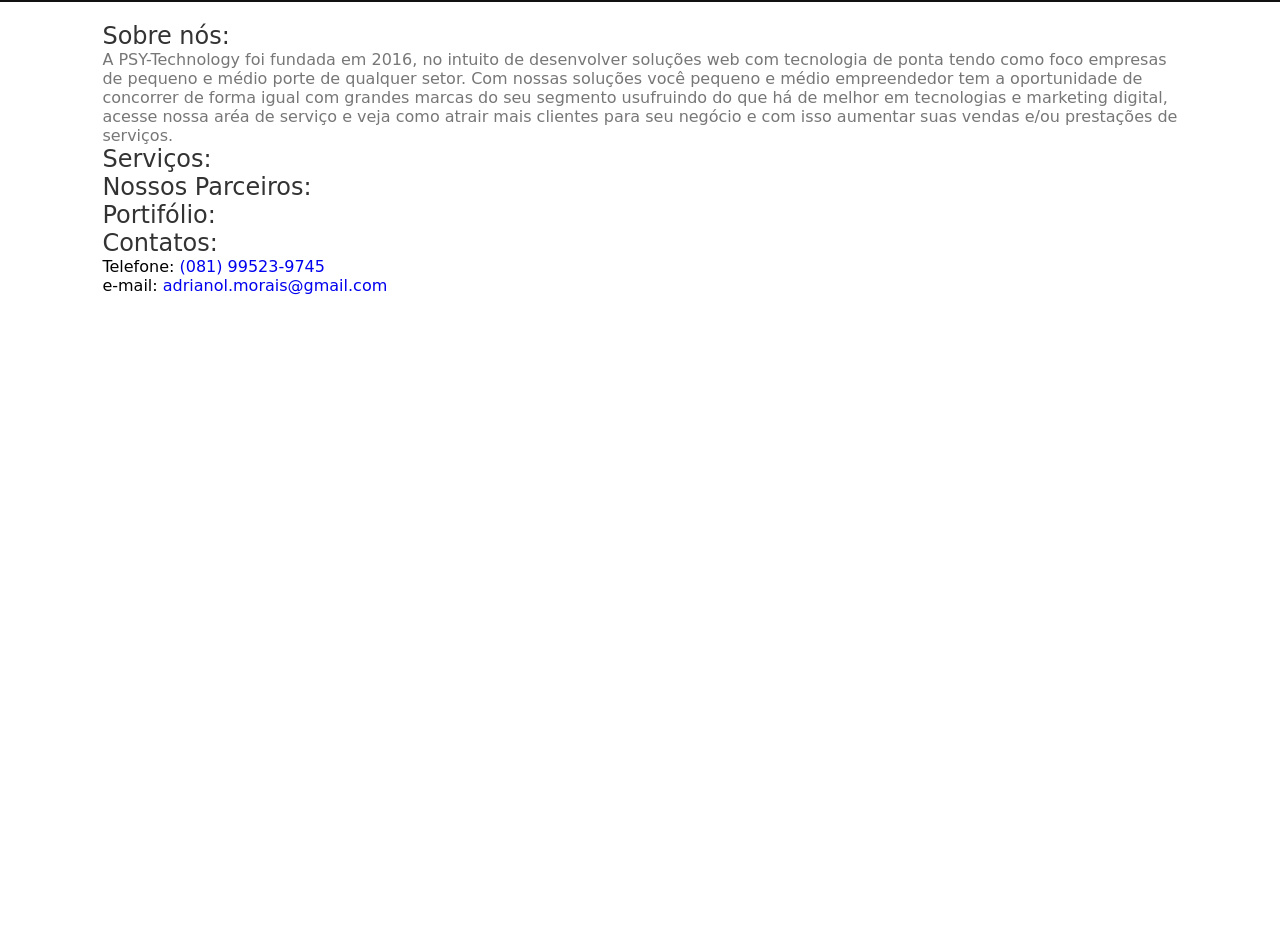
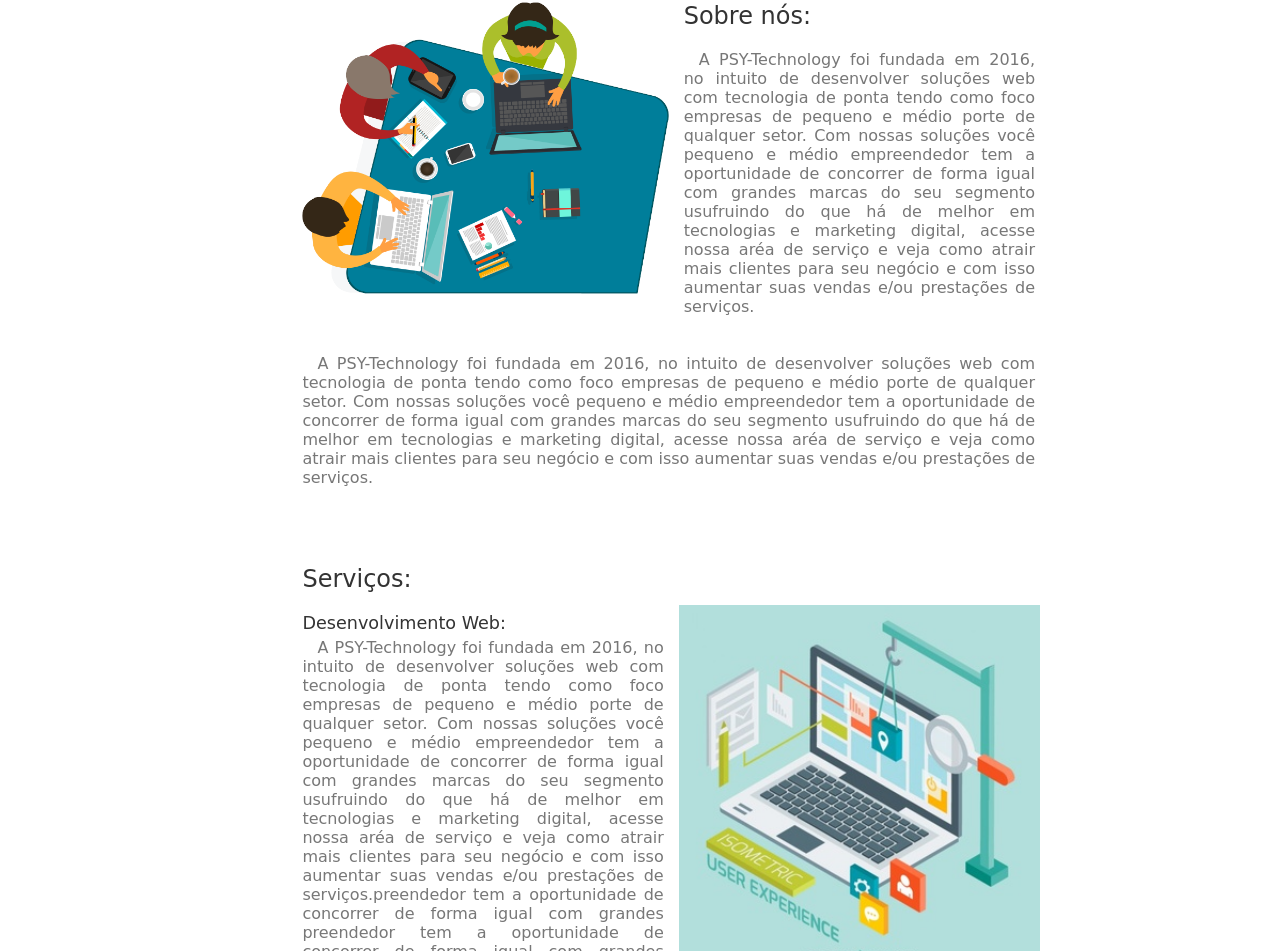
Before and after one commit to Psy-Technology/Institutional, a plain HTML site: page Projeto WebSite/index.html in a window 1280 px wide. Shown: the part 193-1144 px from the top of the page. Before the commit the page ends 800 px from the top, so only its background shows below. Drawn offline with Linux system fonts and the light colour scheme; a web font is replaced by a local one.

Commit message:
Criando os artigos do site

```diff
--- a/Projeto WebSite/css/style.css
+++ b/Projeto WebSite/css/style.css
@@ -4,15 +4,16 @@
 img {max-width: 100%;}
 a {text-decoration: none;}
 h2 {font-size: 1.5em; color: #333;}
+h3 {font-size: 1.1em; color: #333;}
 p {font-size: 1em; color:#777;}
 
 /* Cabeçalho */
 
 .cabecalho {width: 100%; float: left; padding: 10px 5%; background-color: #87CEEB;}
-.logo a {width: 120px; height: 140px; float: left; background: url(../img/Logo1.png) no-repeat; background-size: 120px; font-size: 0;}
+.logo a {width: 120px; height: 120px; float: left; background: url(../img/Logo.png) no-repeat; background-size: 120px; font-size: 0;}
 .imagens-menu img {width: 120px; float: left;}
 
-#css3 {width: 54px; margin: 0px 0px 0px 20%;}
+#css3 {width: 54px; margin: 0px 0px 0px 25%;}
 #html5 {width: 120px; margin: 0px 0px 0px 5%;}
 #javascript {width:64px; margin: -5px 0px 0px 5%;}
 
@@ -33,4 +34,13 @@ p {font-size: 1em; color:#777;}
 
 /* Principal */
 
-.principal {width: 100%; float: left; padding: 20px 8%;}
+.principal {width: 100%; margin: auto; padding: 20px 8%;}
+.principal section {margin-left: 200px}
+.principal img {width: 50%; float:left; margin: 20px 15px 15px 0;}
+.principal h2 {margin-top: 20px; margin-bottom: 20px;}
+.principal h3 {margin-bottom: 5px;}
+.principal p {text-align: justify; text-indent: 15px;}
+#sobre {width:70%; float:left; padding: 0 20px 20px 0;}
+#servicos { width: 70%; float: left;}
+#web-developer {float: right; margin-top: 60px; padding: 0 0 10px 15px;}
+#social-media {float: right; margin-top: 60px; padding: 0 0 10px 15px;}
--- a/Projeto WebSite/index.html
+++ b/Projeto WebSite/index.html
@@ -40,13 +40,14 @@
 
 				<ul>
 
-					<li> <a href="#Sobre"> Sobre </a> </li>
-					<li> <a href="#Servicos"> Serviços </a> </li>
-					<li> <a href="#Portifolio"> Portifólio </a> </li>
-					<li> <a href="#Parceiros"> Parceiros </a> </li>
-					<li> <a href="#Contatos"> Contatos </a> </li>
+					<li> <a href="#sobre"> Sobre </a> </li>
+					<li> <a href="#servicos"> Serviços </a> </li>
+					<li> <a href="#portifolio"> Portifólio </a> </li>
+					<li> <a href="#parceiros"> Parceiros </a> </li>
+					<li> <a href="#contatos"> Contatos </a> </li>
 
 				</ul>
+
 				<div class="social-icons">
 
 					<a href="#" class="btn-facebook"> <i class="fa fa-facebook fa-lg" aria-hidden="true"></i> </a>
@@ -61,35 +62,65 @@
 		<main class="principal">
 
 <!-- Sessão Sobre -->
-			<sesion id="Sobre">
+			<section id="sobre">
+
+				<img src="img/Designer-trabalhando.png" alt="Designer trabalhando" title="Designer trabalhando" id="img-sobre">
 
 				<h2>Sobre nós:</h2>
 
 				<article>
 
-					<p> A PSY-Technology foi fundada em 2016, no intuito de desenvolver soluções web com tecnologia de ponta tendo como foco empresas de pequeno e médio porte de qualquer setor. Com nossas soluções você pequeno e médio empreendedor tem a oportunidade de concorrer de forma igual com grandes marcas do seu segmento usufruindo do que há de melhor em tecnologias e marketing digital, acesse nossa aréa de serviço e veja como atrair mais clientes para seu negócio e com isso aumentar suas vendas e/ou prestações de serviços.</p>
+					<p> A PSY-Technology foi fundada em 2016, no intuito de desenvolver soluções web com tecnologia de ponta tendo como foco empresas de pequeno e médio porte de qualquer setor. Com nossas soluções você pequeno e médio empreendedor tem a oportunidade de concorrer de forma igual com grandes marcas do seu segmento usufruindo do que há de melhor em tecnologias e marketing digital, acesse nossa aréa de serviço e veja como atrair mais clientes para seu negócio e com isso aumentar suas vendas e/ou prestações de serviços.</p> <br><br>
+
+					<p> A PSY-Technology foi fundada em 2016, no intuito de desenvolver soluções web com tecnologia de ponta tendo como foco empresas de pequeno e médio porte de qualquer setor. Com nossas soluções você pequeno e médio empreendedor tem a oportunidade de concorrer de forma igual com grandes marcas do seu segmento usufruindo do que há de melhor em tecnologias e marketing digital, acesse nossa aréa de serviço e veja como atrair mais clientes para seu negócio e com isso aumentar suas vendas e/ou prestações de serviços.</p> <br><br>
 
 				</article>
 
 				<footer></footer>
 
-			</sesion>
+			</section>
 
 <!-- Sessão Serviços -->
-			<sesion id="Servicos">
+			<section id="servicos">
+
+				<img src="img/web-developer.jpg" alt="Web developer" title="Web developer" id="web-developer">
 
 				<h2>Serviços:</h2>
 
+				<h3>Desenvolvimento Web:</h3>
+
 				<article>
+
+					<p> A PSY-Technology foi fundada em 2016, no intuito de desenvolver soluções web com tecnologia de ponta tendo como foco empresas de pequeno e médio porte de qualquer setor. Com nossas soluções você pequeno e médio empreendedor tem a oportunidade de concorrer de forma igual com grandes marcas do seu segmento usufruindo do que há de melhor em tecnologias e marketing digital, acesse nossa aréa de serviço e veja como atrair mais clientes para seu negócio e com isso aumentar suas vendas e/ou prestações de serviços.preendedor tem a oportunidade de concorrer de forma igual com grandes preendedor tem a oportunidade de concorrer de forma igual com grandes preendedor tem a oportunidade de concorrer de forma igual com grandes preendedor tem a oportunidade de concorrer de forma igual com grandes.</p> <br><br>
+
+				</article>
+
+				<img src="img/designer-grafico.jpg" alt="Designer grafico" title="Designer grafico" id="designer-grafico">
+
+				<h3>Design Gráfico:</h3>
+
+				<article>
+
+					<p> A PSY-Technology foi fundada em 2016, no intuito de desenvolver soluções web com tecnologia de ponta tendo como foco empresas de pequeno e médio porte de qualquer setor. Com nossas soluções você pequeno e médio empreendedor tem a oportunidade de concorrer de forma igual com grandes marcas do seu segmento usufruindo do que há de melhor em tecnologias e marketing digital, acesse nossa aréa de serviço e veja como atrair mais clientes para seu negócio e com isso aumentar suas vendas e/ou prestações de serviços.preendedor tem a oportunidade de concorrer de forma igual com grandes preendedor tem a oportunidade de concorrer de forma igual com grandes preendedor tem a oportunidade de concorrer de forma igual com grandes preendedor tem a oportunidade de concorrer de forma igual com grandes.</p> <br><br>
+
+				</article>
+
+				<img src="img/social-media.jpg" alt="Social midia" title="Social midia" id="social-media">
+
+				<h3>Social media:</h3>
+
+				<article>
+
+					<p> A PSY-Technology foi fundada em 2016, no intuito de desenvolver soluções web com tecnologia de ponta tendo como foco empresas de pequeno e médio porte de qualquer setor. Com nossas soluções você pequeno e médio empreendedor tem a oportunidade de concorrer de forma igual com grandes marcas do seu segmento usufruindo do que há de melhor em tecnologias e marketing digital, acesse nossa aréa de serviço e veja como atrair mais clientes para seu negócio e com isso aumentar suas vendas e/ou prestações de serviços.preendedor tem a oportunidade de concorrer de forma igual com grandes preendedor tem a oportunidade de concorrer de forma igual com grandes preendedor tem a oportunidade de concorrer de forma igual com grandes preendedor tem a oportunidade de concorrer de forma igual com grandes.</p>
 
 				</article>
 
 				<footer></footer>
 
-			</sesion>
+			</section>
 
-<!-- Sessão Parceiros -->
-			<sesion id="Parceiros">
+<!-- Sessão Parceiros
+			<section id="parceiros">
 
 				<h2>Nossos Parceiros:</h2>
 
@@ -99,10 +130,10 @@
 
 				<footer></footer>
 
-			</sesion>
+			</section> -->
 
-<!-- Sessão Portifólio -->
-			<sesion id="Portifolio">
+<!-- Sessão Portifólio
+			<section id="portifolio">
 
 				<h2>Portifólio:</h2>
 
@@ -112,10 +143,10 @@
 
 				<footer></footer>
 
-			</sesion>
+			</section> -->
 
-<!-- Sessão Contatos -->
-			<sesion id="Contatos">
+<!-- Sessão Contatos
+			<section id="contatos">
 
 				<h2>Contatos:</h2>
 
@@ -125,7 +156,8 @@
 
 				<footer> Telefone: <a href="tel:81995239745"> (081) 99523-9745 </a> <br> e-mail: <a href="mailto:adrianol.morais@gmail.com"> adrianol.morais@gmail.com </a> </footer>
 
-			</sesion>
+			</section>	-->
+
 		</main>
 
 		<aside></aside>
```
Also changed, not shown: Projeto WebSite/img/Logo.jpeg (deleted), Projeto WebSite/img/Logo.png (added), Projeto WebSite/img/Web-Developer.jpeg (added), Projeto WebSite/img/designer-grafico.jpg (added), Projeto WebSite/img/social-media.jpg (added), Projeto WebSite/img/web-developer.jpg (added).
